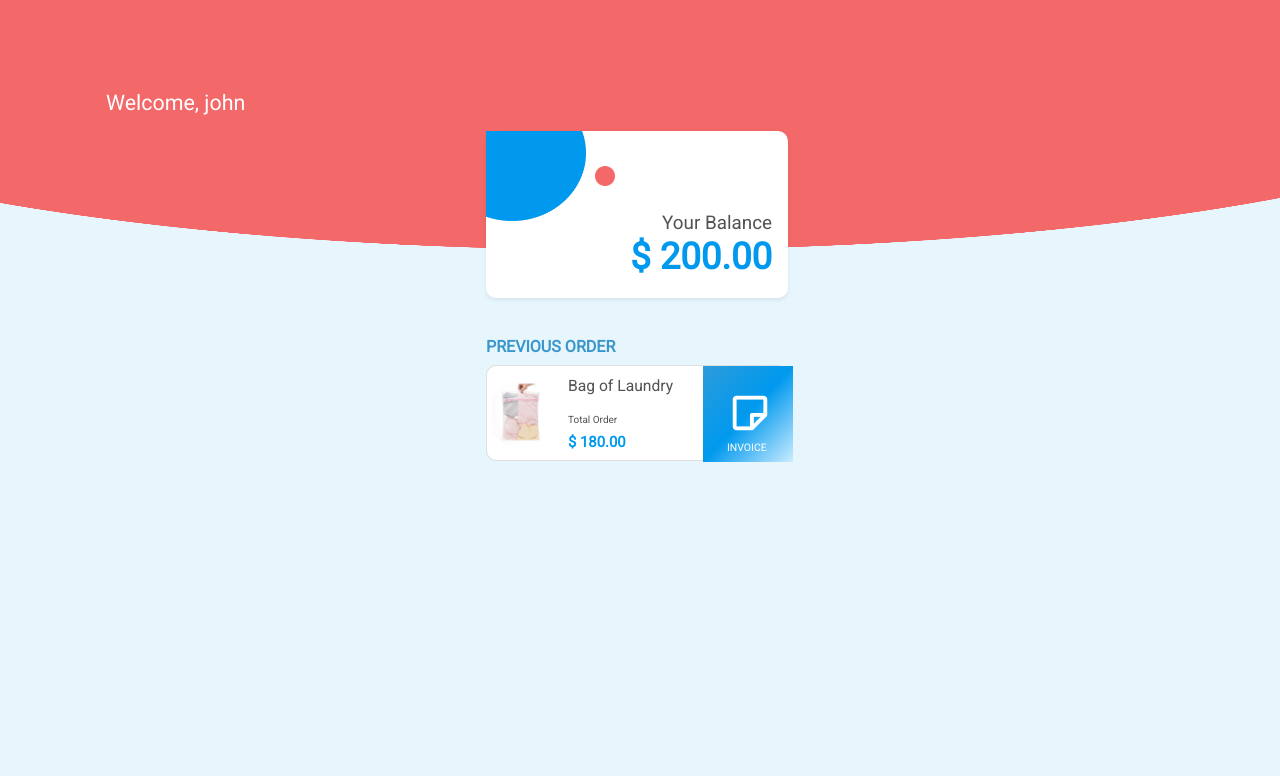
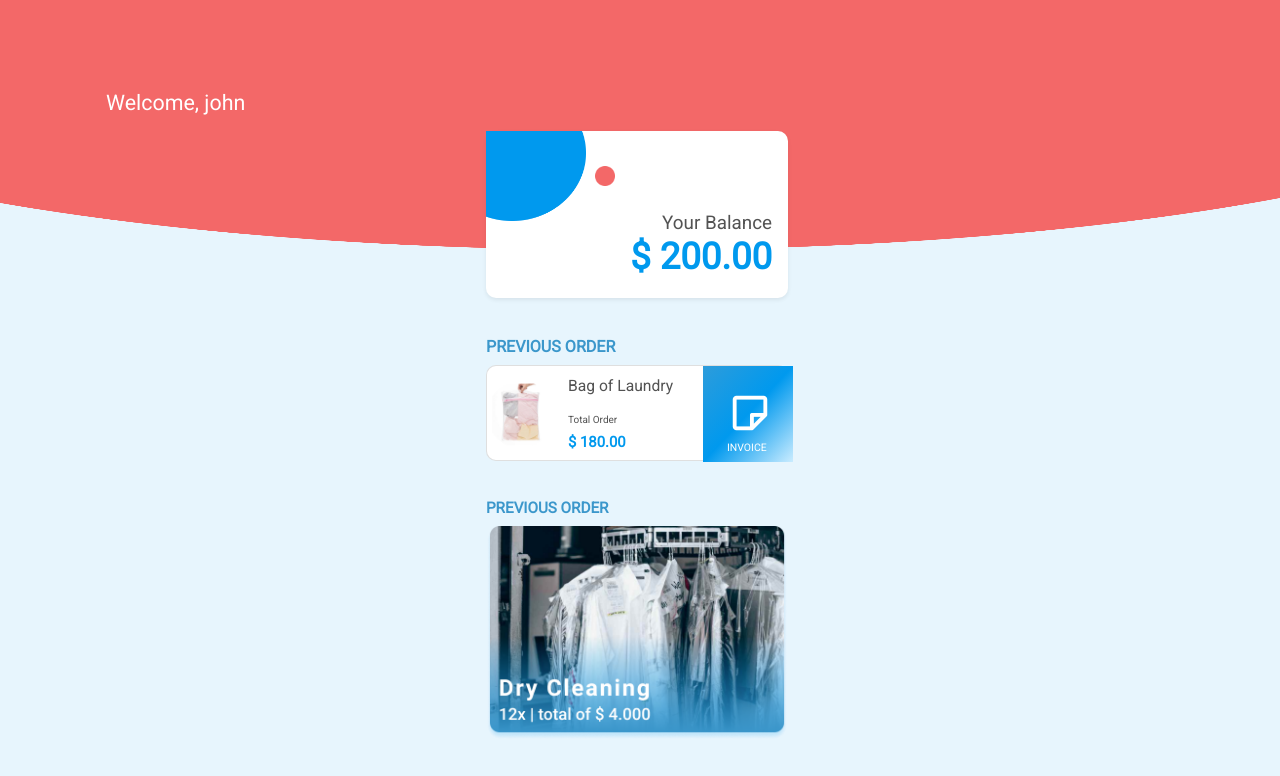
Before and after one commit to abdulmajid34/Technical-test-Pte-Ltd, a Vue app: page / in a window 1280 px wide. Shown: the top 776 px of the page. Built offline with nearby package versions, Linux system fonts and the light colour scheme.

Commit message:
feat: added layout previous order

```diff
--- a/src/views/HomeView.vue
+++ b/src/views/HomeView.vue
@@ -61,6 +61,18 @@
             </div>
           </div>
         </div>
+        <div class="row justify-content-center" style="margin-top: 39px;">
+          <div class="col-md-4">
+            <h2 class="mx-4" style="color: #3B97CB; font-weight: 700; font-size: 15.23px; line-height: 17.85px;">PREVIOUS ORDER</h2>
+          </div>
+        </div>
+        <div class="row justify-content-center">
+          <div class="col-md-4">
+            <div class="mx-4">
+              <img src="../assets/images/Group_21.png" style="width: 302px; height: 214px;" alt="group_21">
+            </div>
+          </div>
+        </div>
       </div>
     </section>
 </template>
```
